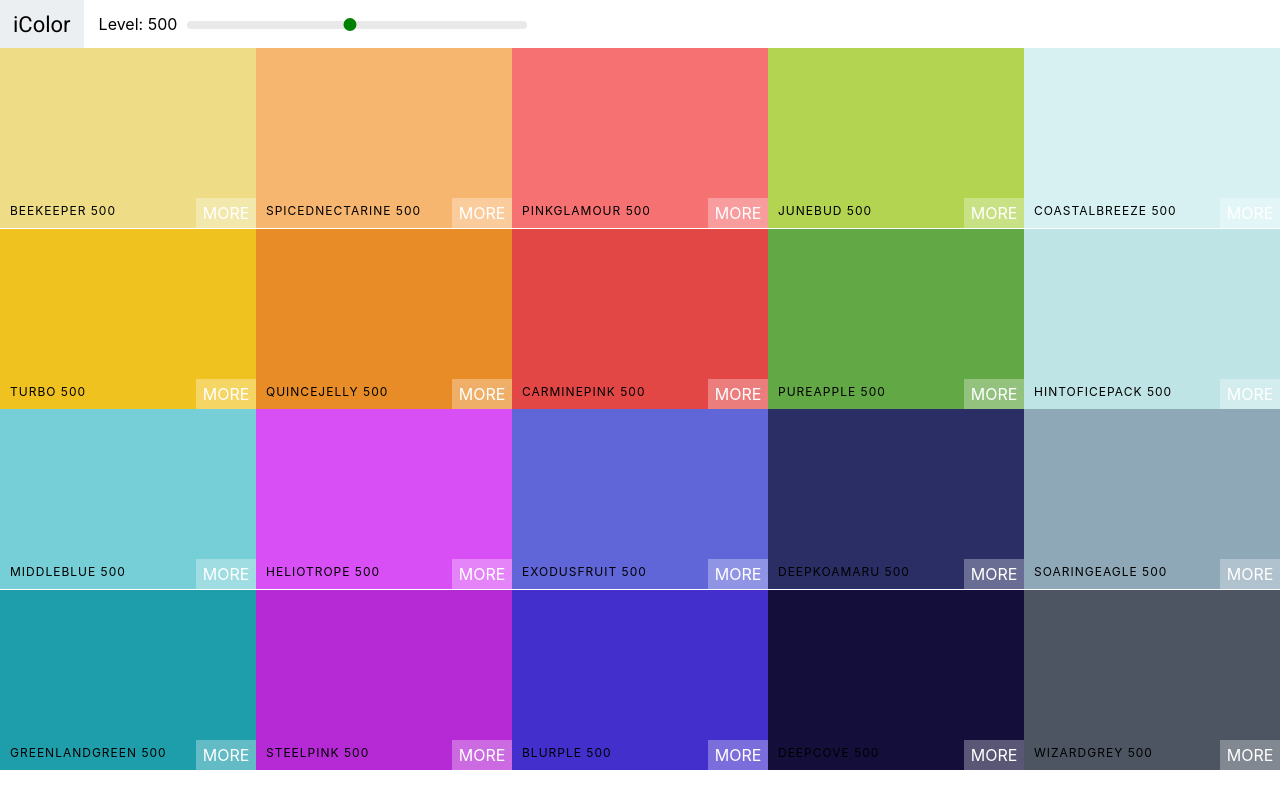
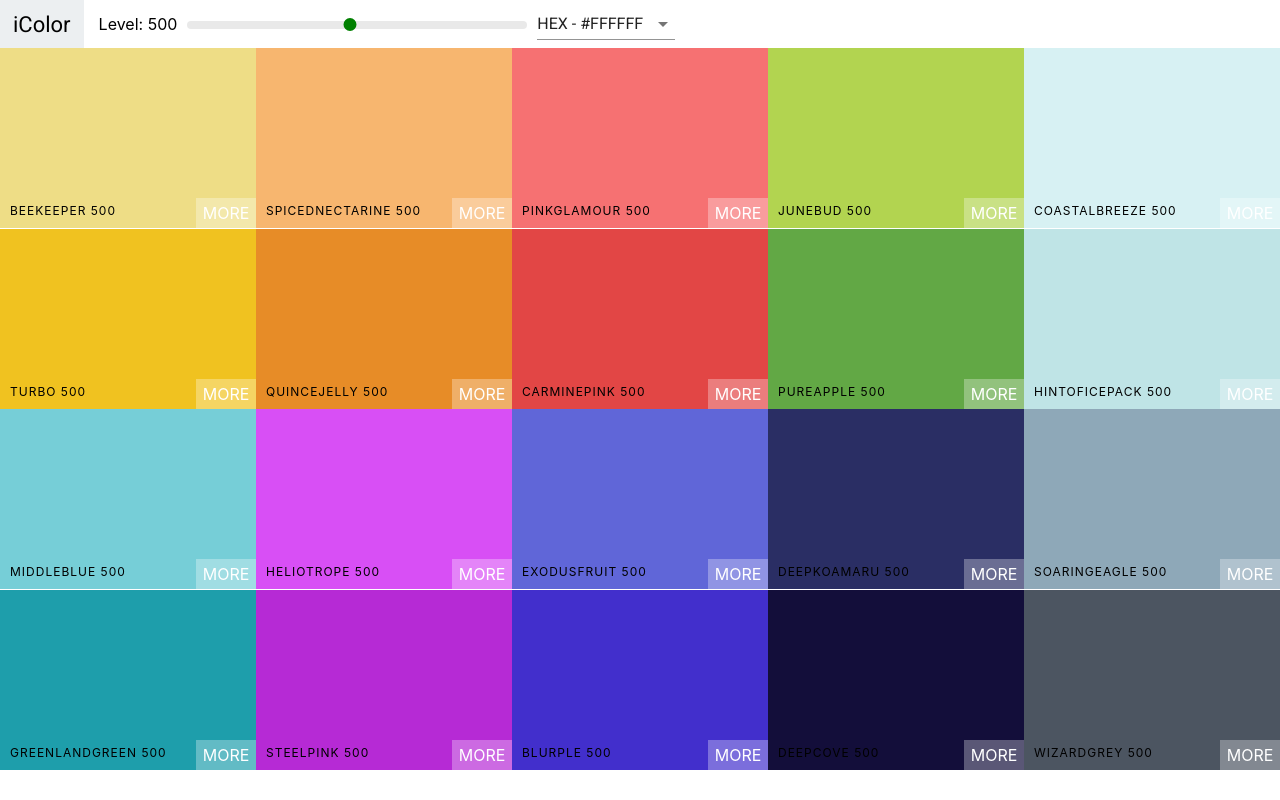
Before and after one commit to cccttt10/icolor, a React (Create React App) app: page / in a window 1280 px wide. Built offline with nearby package versions, Linux system fonts and the light colour scheme.

Commit message:
add select with material ui

```diff
--- a/package.json
+++ b/package.json
@@ -3,6 +3,9 @@
   "version": "0.1.0",
   "private": true,
   "dependencies": {
+    "@material-ui/core": "3.9.3",
+    "@material-ui/icons": "3.0.2",
+    "@material-ui/styles": "3.0.0-alpha.10",
     "@types/jest": "^24.0.21",
     "@types/node": "^12.12.0",
     "@types/react": "^16.9.11",
--- a/src/NavBar.tsx
+++ b/src/NavBar.tsx
@@ -1,17 +1,38 @@
 import './NavBar.css';
 
 import React, { Component } from 'react';
+import Select from '@material-ui/core/Select';
+import MenuItem from '@material-ui/core/MenuItem';
+import ColorSlider from './ColorSlider';
+import { ColorFormat } from './types';
 
-import ColorSlider from './ColorSlider';
-
-type ColorSliderProps = {
+type NavBarProps = {
     level: number;
     changeLevel: (level: number) => void;
+    changeFormat: (format: ColorFormat) => void;
 };
 
-export class NavBar extends Component<ColorSliderProps, {}> {
+type NavBarState = {
+    format: ColorFormat;
+};
+
+export class NavBar extends Component<NavBarProps, NavBarState> {
+    constructor(props) {
+        super(props);
+        this.state = { format: 'hex' };
+        this.handleSelectChange = this.handleSelectChange.bind(this);
+    }
+
+    handleSelectChange(e) {
+        const format = e.target.value;
+        this.setState({ format });
+        this.props.changeFormat(format);
+    }
+
     render() {
         const { level, changeLevel } = this.props;
+        const { format } = this.state;
+
         return (
             <header className="NavBar">
                 <div className="logo">
@@ -19,6 +40,13 @@ export class NavBar extends Component<ColorSliderProps, {}> {
                 </div>
 
                 <ColorSlider level={level} changeLevel={changeLevel} />
+                <div className="select-container">
+                    <Select value={format} onChange={this.handleSelectChange}>
+                        <MenuItem value="hex">HEX - #FFFFFF</MenuItem>
+                        <MenuItem value="rgb">RGB - RGB(255,255,255)</MenuItem>
+                        <MenuItem value="rgba">RGBA - RGBA(255,255,255,1.0)</MenuItem>
+                    </Select>
+                </div>
             </header>
         );
     }
--- a/src/Palette.tsx
+++ b/src/Palette.tsx
@@ -3,32 +3,44 @@ import './Palette.css';
 import React, { Component } from 'react';
 
 import ColorBox from './ColorBox';
-import { ComplexPalette, Gradient } from './colorHelpers';
+import { ComplexPalette, Gradient, ComplexColor } from './colorHelpers';
 import NavBar from './NavBar';
+import { ColorFormat } from './types';
 
 type PaletteProps = { palette: ComplexPalette };
-type PaletteState = { level: number };
+
+type PaletteState = { level: number; format: ColorFormat };
+
 class Palette extends Component<PaletteProps, PaletteState> {
     constructor(props) {
         super(props);
-        this.state = { level: 500 };
+        this.state = { level: 500, format: 'hex' };
         this.changeLevel = this.changeLevel.bind(this);
+        this.changeFormat = this.changeFormat.bind(this);
     }
 
     changeLevel(level: number) {
         this.setState({ level });
     }
 
+    changeFormat(format: ColorFormat) {
+        this.setState({ format });
+    }
+
     render() {
         const { colors }: { colors: Gradient } = this.props.palette;
-        const { level }: { level: number } = this.state;
-        const colorBoxes = colors[level].map(color => (
-            <ColorBox background={color.hex} name={color.name} />
+        const { level, format }: { level: number; format: ColorFormat } = this.state;
+        const colorBoxes = colors[level].map((color: ComplexColor) => (
+            <ColorBox background={color[format]} name={color.name} />
         ));
         return (
             <div className="Palette">
                 {/* <ColorSlider level={level} changeLevel={this.changeLevel} /> */}
-                <NavBar level={level} changeLevel={this.changeLevel} />
+                <NavBar
+                    level={level}
+                    changeLevel={this.changeLevel}
+                    changeFormat={this.changeFormat}
+                />
                 <div className="Palette-colors">{colorBoxes}</div>
             </div>
         );
--- /dev/null
+++ b/src/types.ts
@@ -0,0 +1 @@
+export type ColorFormat = 'hex' | 'rgb' | 'rgba';
```
Also changed, not shown: .eslintrc.js, 1 other file (tests, documents, lock files or other folders).
